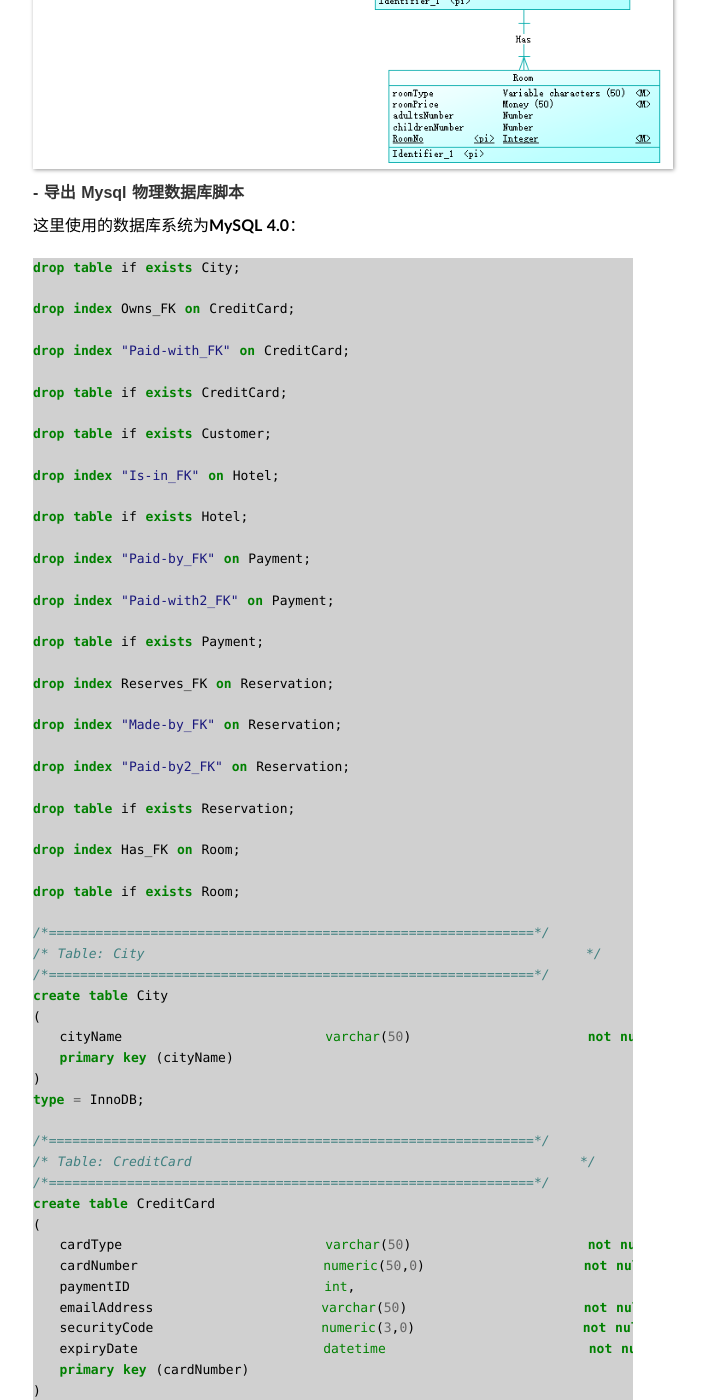
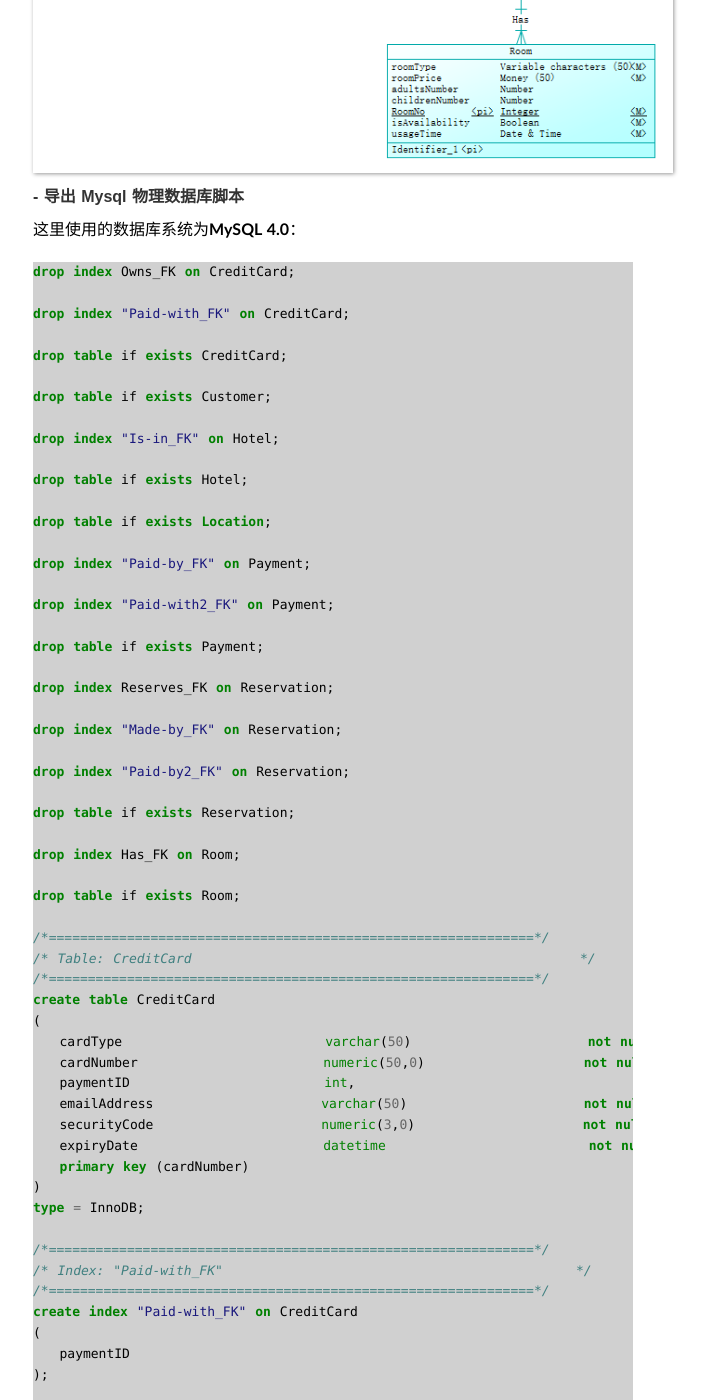
Before and after one commit to ReganFan/ReganFan.github.io, a Jekyll site: the page built from _posts/2018-04-29-course-assignment-5.md, in a window 1280 px wide and 1400 px high, scrolled down 1044 px. Shown: the whole window, without its empty margins (307-1014 px from the left). Built offline with Jekyll 4.4.1, drawn with Linux system fonts in a browser that asks for light colours; comment, search, counter and statistics services are not loaded; some of the changed text lies outside the part shown.

Commit message:
correct some mistake

````diff
--- a/_posts/2018-04-29-course-assignment-5.md
+++ b/_posts/2018-04-29-course-assignment-5.md
@@ -27,8 +27,6 @@
 这里使用的数据库系统为**MySQL 4.0**：
 
 ```sql
-drop table if exists City;
-
 drop index Owns_FK on CreditCard;
 
 drop index "Paid-with_FK" on CreditCard;
@@ -40,6 +38,8 @@
 drop index "Is-in_FK" on Hotel;
 
 drop table if exists Hotel;
+
+drop table if exists Location;
 
 drop index "Paid-by_FK" on Payment;
 
@@ -58,16 +58,6 @@
 drop index Has_FK on Room;
 
 drop table if exists Room;
-
-/*==============================================================*/
-/* Table: City                                                  */
-/*==============================================================*/
-create table City
-(
-   cityName                       varchar(50)                    not null,
-   primary key (cityName)
-)
-type = InnoDB;
 
 /*==============================================================*/
 /* Table: CreditCard                                            */
@@ -132,6 +122,16 @@
 (
    cityName
 );
+
+/*==============================================================*/
+/* Table: Location                                              */
+/*==============================================================*/
+create table Location
+(
+   cityName                       varchar(50)                    not null,
+   primary key (cityName)
+)
+type = InnoDB;
 
 /*==============================================================*/
 /* Table: Payment                                               */
@@ -231,7 +233,7 @@
       references Payment (paymentID) on delete restrict on update restrict;
 
 alter table Hotel add constraint "FK_Is-in" foreign key (cityName)
-      references City (cityName) on delete restrict on update restrict;
+      references Location (cityName) on delete restrict on update restrict;
 
 alter table Payment add constraint "FK_Paid-by" foreign key (ReservationID)
       references Reservation (ReservationID) on delete restrict on update restrict;
@@ -250,7 +252,6 @@
 
 alter table Room add constraint FK_Has foreign key (hotelName)
       references Hotel (hotelName) on delete restrict on update restrict;
-
 ```
 
 #### - 简单叙说 数据库逻辑模型 与 领域模型 的异同
````
Also changed, not shown: other parts of _posts/2018-04-29-course-assignment-5.md (+2 -0 lines), assets/2018-04-29-course-assignment-5-diagram/E-R.PNG, assets/2018-04-29-course-assignment-5-diagram/domain-model.png.
